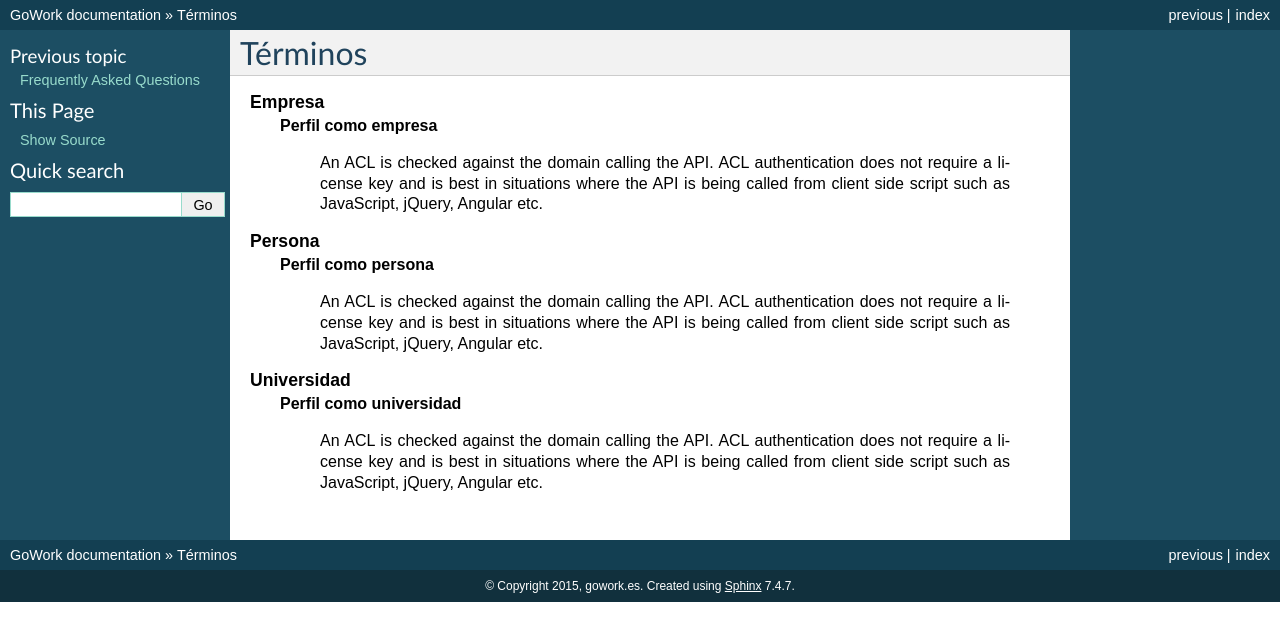
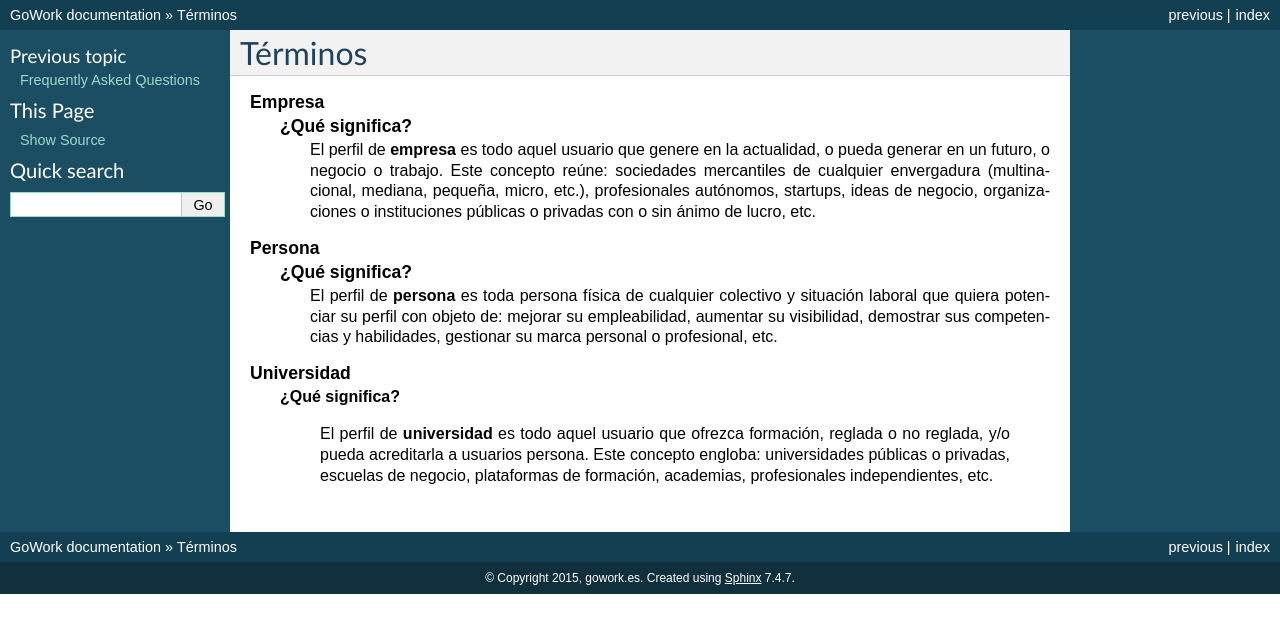
Before and after one commit to help-gowork/help, a Sphinx documentation site: the page built from docs/glossary.rst, in a window 1280 px wide. Shown: the top 641 px of the page. Built offline with Sphinx 7.4.7, drawn with Linux system fonts in a browser that asks for light colours; pages that are not in the unit, such as notebooks, are missing from menus.

Commit message:
Update glossary.rst

```diff
--- a/docs/glossary.rst
+++ b/docs/glossary.rst
@@ -5,31 +5,21 @@ Términos
 	:sorted:
 
 	Empresa
-		**Perfil como empresa**
-
-		  An ACL is checked against
-		  the domain calling the :term:`API`. ACL authentication
-		  does not require a license key and is best in
-		  situations where the :term:`API` is being called
-		  from client side script such as JavaScript,
-		  jQuery, Angular etc.
+	      **¿Qué significa?**
+		El perfil de **empresa** es todo aquel usuario que genere en la actualidad, o pueda generar en un
+		futuro, o negocio o trabajo. Este concepto reúne: sociedades mercantiles de cualquier envergadura
+		(multinacional, mediana, pequeña, micro, etc.), profesionales autónomos, startups, ideas de negocio,
+		organizaciones o instituciones públicas o privadas con o sin ánimo de lucro, etc.
 
 	Persona
-		**Perfil como persona**
-
-		  An ACL is checked against
-		  the domain calling the :term:`API`. ACL authentication
-		  does not require a license key and is best in
-		  situations where the :term:`API` is being called
-		  from client side script such as JavaScript,
-		  jQuery, Angular etc.
+		**¿Qué significa?**
+		  El perfil de **persona** es toda persona física de cualquier colectivo y situación laboral que quiera
+		  potenciar su perfil con objeto de: mejorar su empleabilidad, aumentar su visibilidad, demostrar sus
+		  competencias y habilidades, gestionar su marca personal o profesional, etc.
 
 	Universidad
-		**Perfil como universidad**
+		**¿Qué significa?**
 
-		  An ACL is checked against
-		  the domain calling the :term:`API`. ACL authentication
-		  does not require a license key and is best in
-		  situations where the :term:`API` is being called
-		  from client side script such as JavaScript,
-		  jQuery, Angular etc.
+		  El perfil de **universidad** es todo aquel usuario que ofrezca formación, reglada o no reglada, y/o
+		  pueda acreditarla a usuarios persona. Este concepto engloba: universidades públicas o privadas,
+		  escuelas de negocio, plataformas de formación, academias, profesionales independientes, etc.
```
